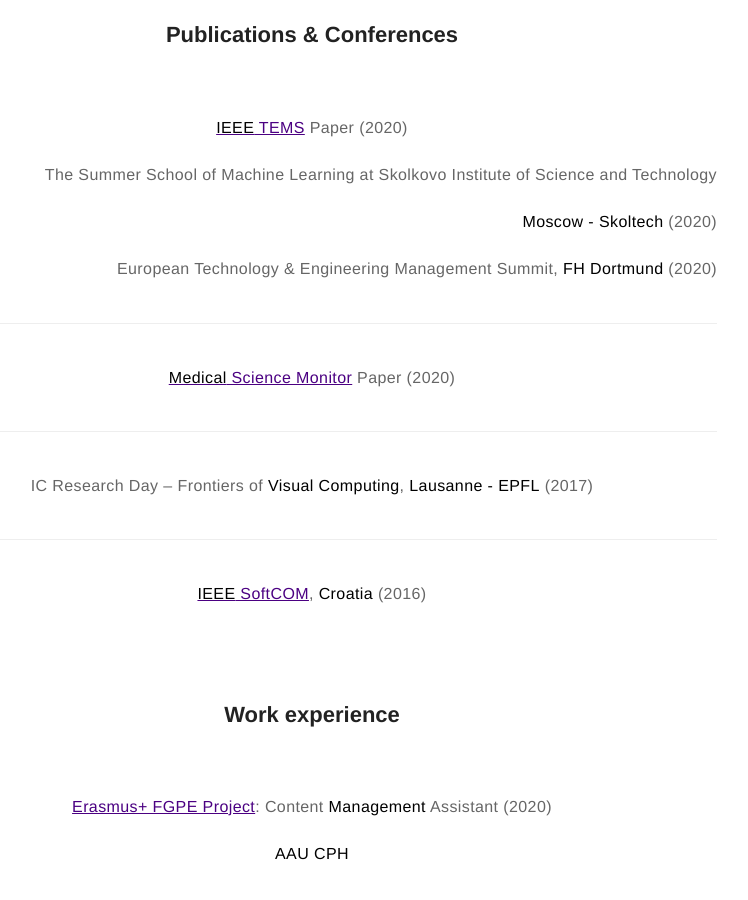
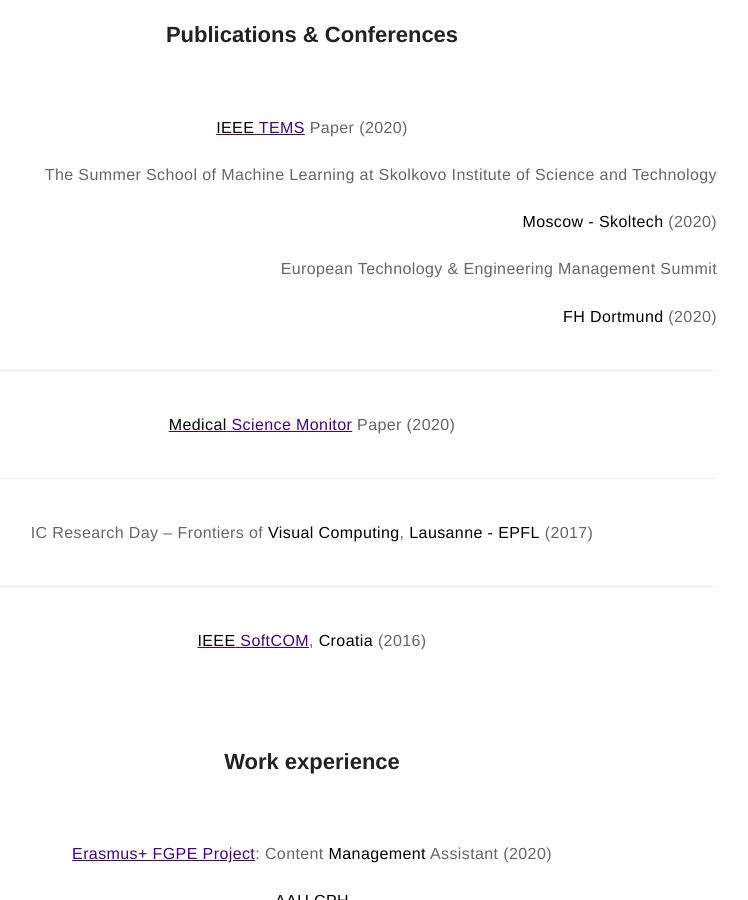
Before and after one commit to dljubenk/dljubenk.github.io, a Jekyll site: the page built from about.md, in a window 1280 px wide and 900 px high, scrolled down 818 px. Shown: the whole window, without its empty margins (328-1076 px from the left). Built offline with Jekyll 4.4.1, drawn with Linux system fonts in a browser that asks for light colours.

Commit message:
Update about.md

```diff
--- a/about.md
+++ b/about.md
@@ -14,7 +14,8 @@ layout: page
 <p align="center"><a href="https://ieeexplore.ieee.org/abstract/document/9111707"><strong>IEEE</strong> TEMS</a> Paper (2020)</p>
 <p align="right">The Summer School of Machine Learning at Skolkovo Institute of Science and Technology</p>
 <p align="right"><strong>Moscow - Skoltech</strong> (2020)</p>
-<p align="right">European Technology & Engineering Management Summit, <strong>FH Dortmund</strong> (2020)</p>
+<p align="right">European Technology & Engineering Management Summit</p>
+<p align="right"> <strong>FH Dortmund</strong> (2020)</p>
 ---
 <p align="center"><a href="https://www.medscimonit.com/abstract/index/idArt/923166"><strong>Medical</strong> Science Monitor</a> Paper (2020)</p>
 ---
```
